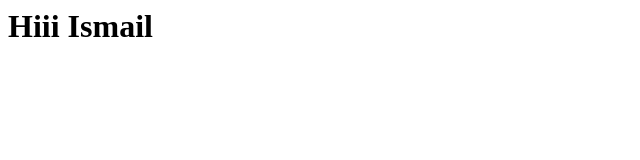
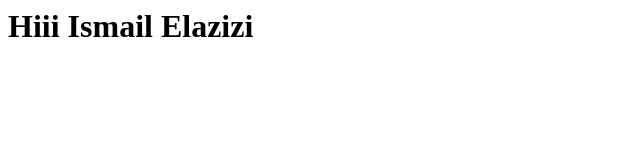
Before and after one commit to helloworlder-dev/workshop-git-test1, a plain HTML site: page index.html in a window 1280 px wide. Shown: the whole page, without its empty margins (0-640 px from the left). Drawn offline with Linux system fonts and the light colour scheme.

Commit message:
add last name

```diff
--- a/index.html
+++ b/index.html
@@ -3,6 +3,6 @@
 	<title>Hello world</title>
 </head>
 <body>
-	<h1>Hiii Ismail</h1>
+	<h1>Hiii Ismail Elazizi</h1>
 </body>
 </html>
```
